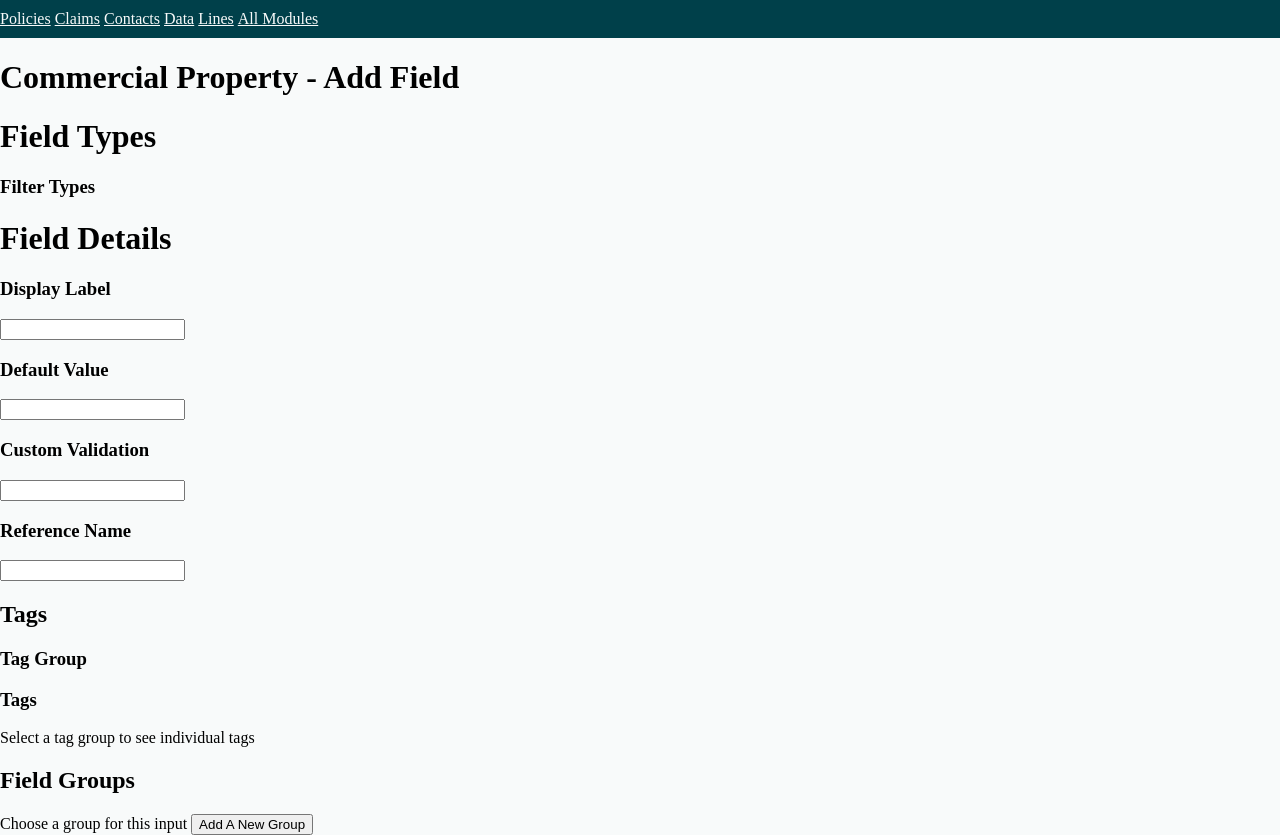
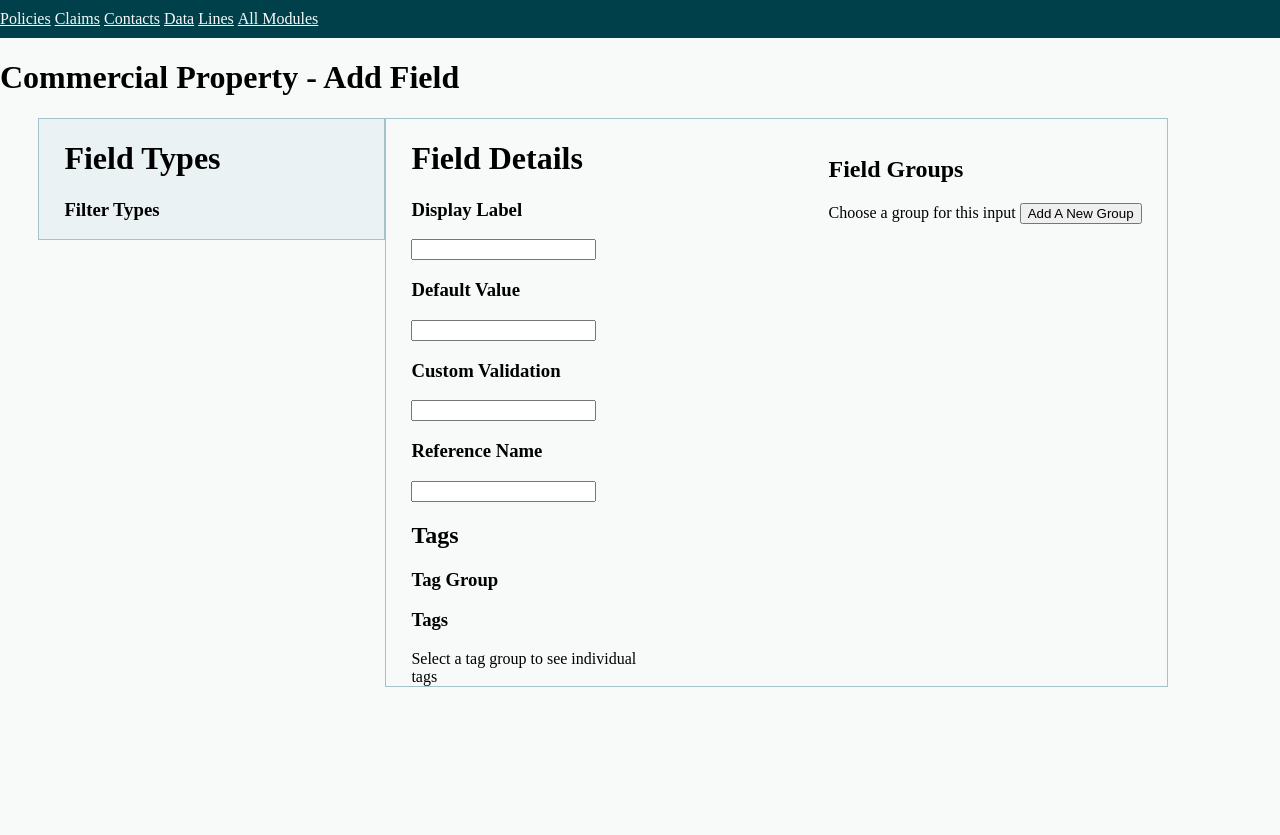
Before and after one commit to mirandalily/BCDesignProject, a plain HTML site: page index.html in a window 1280 px wide. After the commit the page ends 800 px from the top, so only its background shows below. Drawn offline with Linux system fonts and the light colour scheme.

Commit message:
rearranged divs to better fit styling

```diff
--- a/css/style.css
+++ b/css/style.css
@@ -22,3 +22,32 @@ nav ul li {
 nav ul li a {
   color: #F8FAFA;
 }
+
+/*Form*/
+#fieldtypes {
+  padding-left: 25px;
+  border: solid 1px #A3C3C8;
+  margin-left: 3%;
+  width: 25%;
+  float: left;
+  background: #EBF2F4;
+}
+
+#detailsandgroups {
+  padding-left: 25px;
+  border: solid 1px #A3C3C8;
+  float: left;
+  width: 59%;
+}
+
+#details {
+  width:30%;
+}
+
+#groups {
+  float: right;
+  clear: right;
+  margin-top: -550px;
+  padding-right: 25px;
+  background: #F8FAFA;
+}
--- a/index.html
+++ b/index.html
@@ -26,18 +26,22 @@
 
 
 <main>
+
+  <div class="pagetitle">
     <h1>Commercial Property - Add Field</h1>
+  </div>
 
-  <div id="main">
-    <form id='propertyadd'>
+  <form>
 
     <div id="fieldtypes">
       <h1>Field Types</h1>
       <h3>Filter Types</h3>
-        <!-- <input type="text" id="myInput" onkeyup="myFunction()"> -->
     </div>
 
-      <div id="fielddetails">
+
+    <div id="detailsandgroups">
+
+      <div id="details">
         <h1>Field Details</h1>
         <h3>Display Label</h3>
           <input type="text" name="displaylabel"><br>
@@ -54,15 +58,16 @@
           <span>Select a tag group to see individual tags</span>
       </div>
 
-      <div id="fieldgroups">
+      <div id="groups">
         <h2>Field Groups</h2>
         <span>Choose a group for this input</span>
         <!--Populate field group choices-->
         <input type="submit" value="Add A New Group">
       </div>
-    </form>
 
     </div>
+
+  </form>
 
 </main>
 
```
Lines whose indentation alone changed are shown as unchanged.
